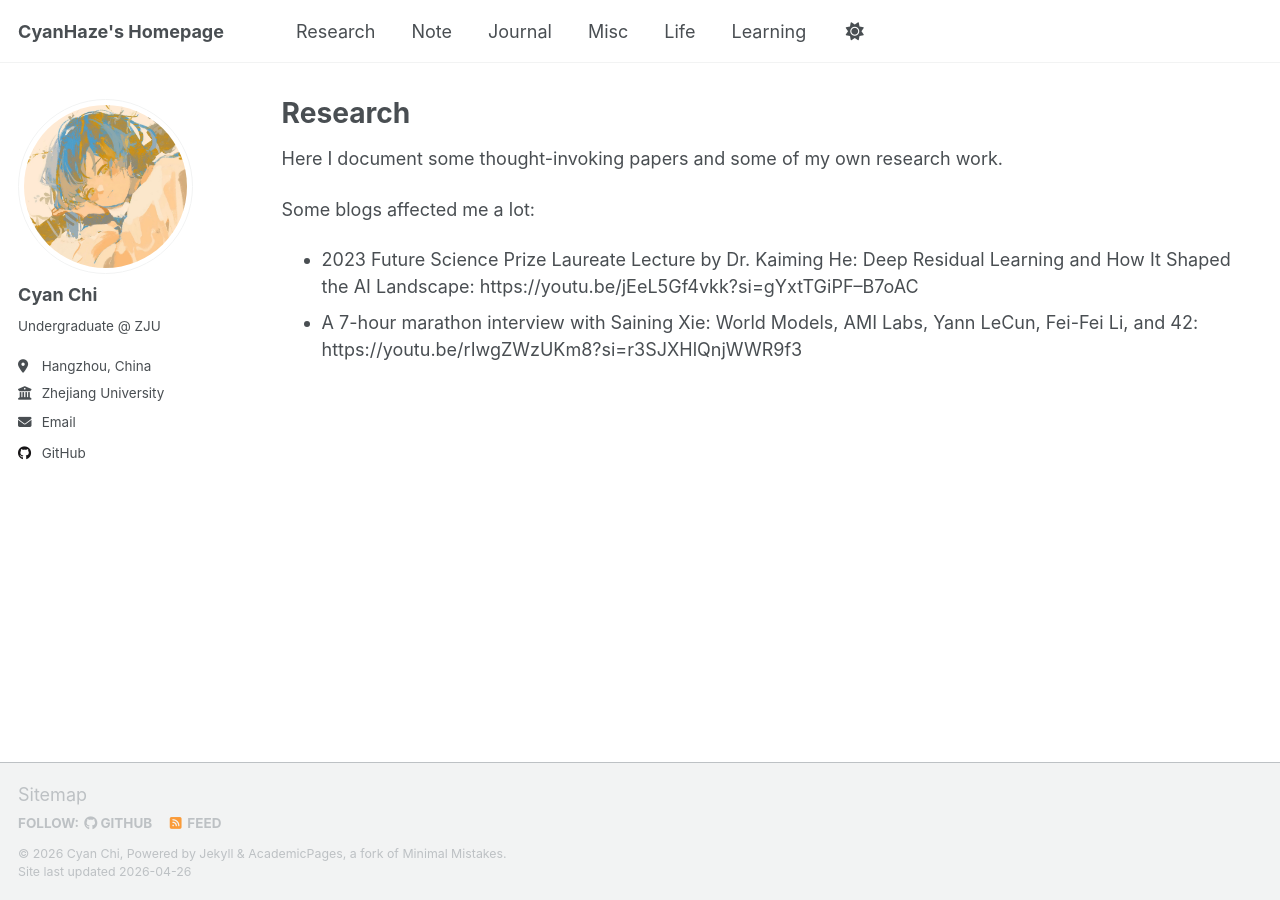
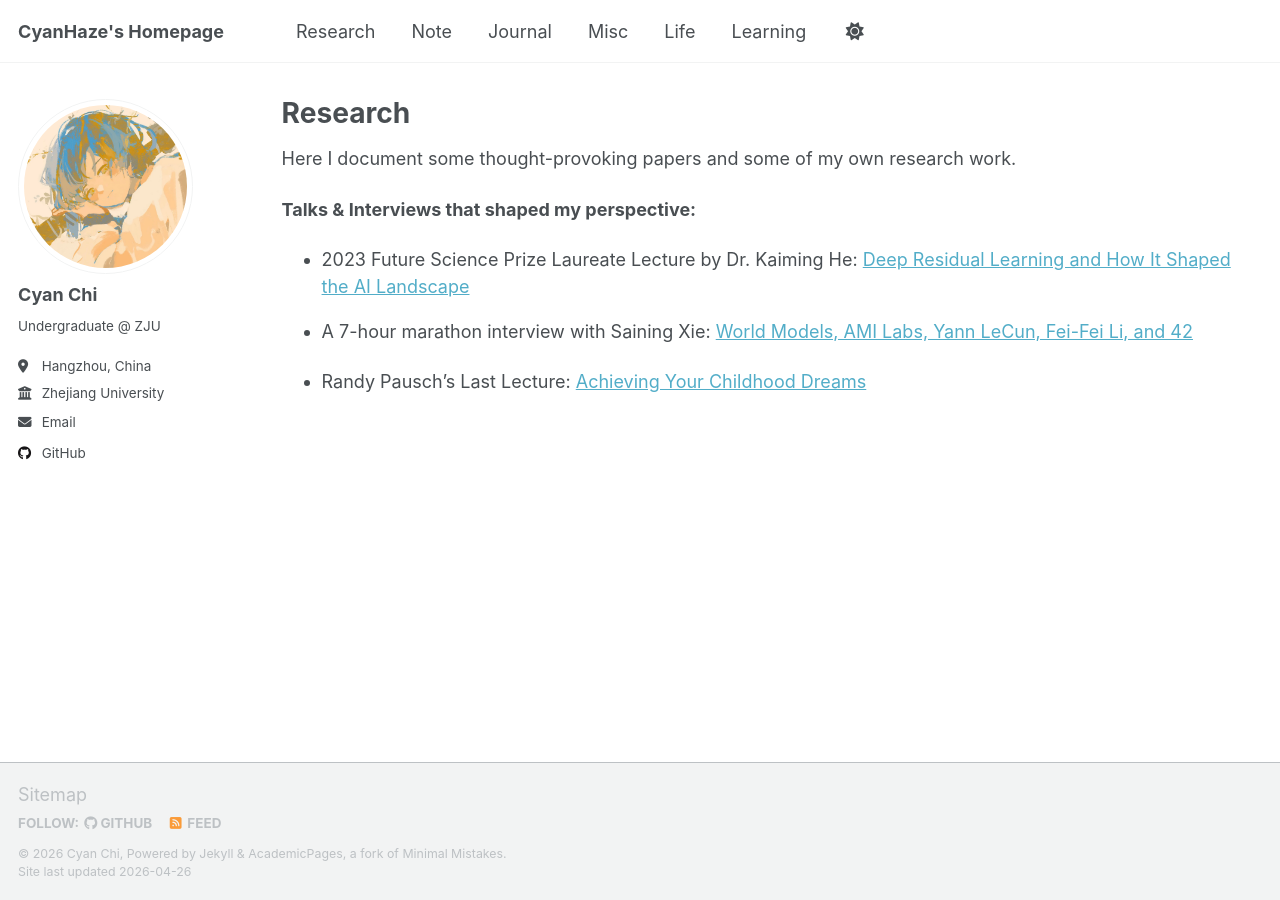
Before and after one commit to CyanHaze/CyanHaze.github.io, a Jekyll site: the page built from _pages/research.md, in a window 1280 px wide. Built offline with Jekyll 4.4.1, drawn with Linux system fonts in a browser that asks for light colours; a script that is not in the unit is left out.

Commit message:
Update the Research

```diff
--- a/_pages/research.md
+++ b/_pages/research.md
@@ -7,13 +7,19 @@ author_profile: true
 
 {% include base_path %}
 
-Here I document some thought-invoking papers and some of my own research work.
+Here I document some thought-provoking papers and some of my own research work.
 
 {% for post in site.research reversed %}
   {% include archive-single.html %}
 {% endfor %}
 
 
-Some blogs affected me a lot:
-- 2023 Future Science Prize Laureate Lecture by Dr. Kaiming He: Deep Residual Learning and How It Shaped the AI Landscape: https://youtu.be/jEeL5Gf4vkk?si=gYxtTGiPF--B7oAC
-- A 7-hour marathon interview with Saining Xie: World Models, AMI Labs, Yann LeCun, Fei-Fei Li, and 42: https://youtu.be/rIwgZWzUKm8?si=r3SJXHlQnjWWR9f3
+
+
+
+**Talks & Interviews that shaped my perspective:**
+
+- 2023 Future Science Prize Laureate Lecture by Dr. Kaiming He: [Deep Residual Learning and How It Shaped the AI Landscape](https://youtu.be/jEeL5Gf4vkk?si=gYxtTGiPF--B7oAC)
+- A 7-hour marathon interview with Saining Xie: [World Models, AMI Labs, Yann LeCun, Fei-Fei Li, and 42](https://youtu.be/rIwgZWzUKm8?si=r3SJXHlQnjWWR9f3)
+
+- Randy Pausch's Last Lecture: [Achieving Your Childhood Dreams](https://youtu.be/ji5_MqicxSo?si=DLRUBDpBVmGtprYA)
```
